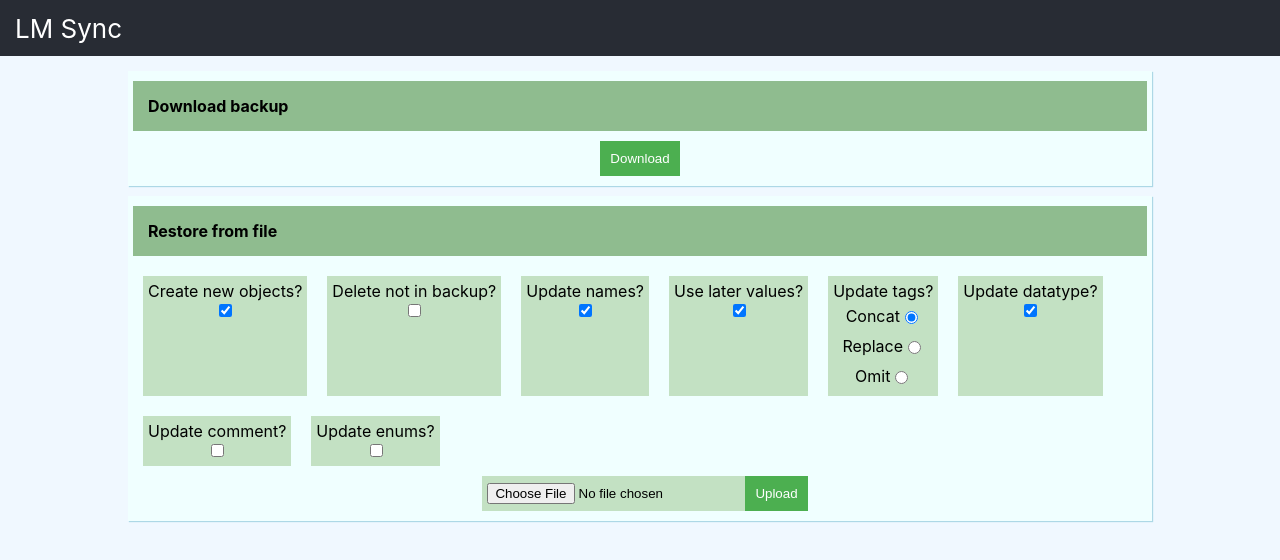
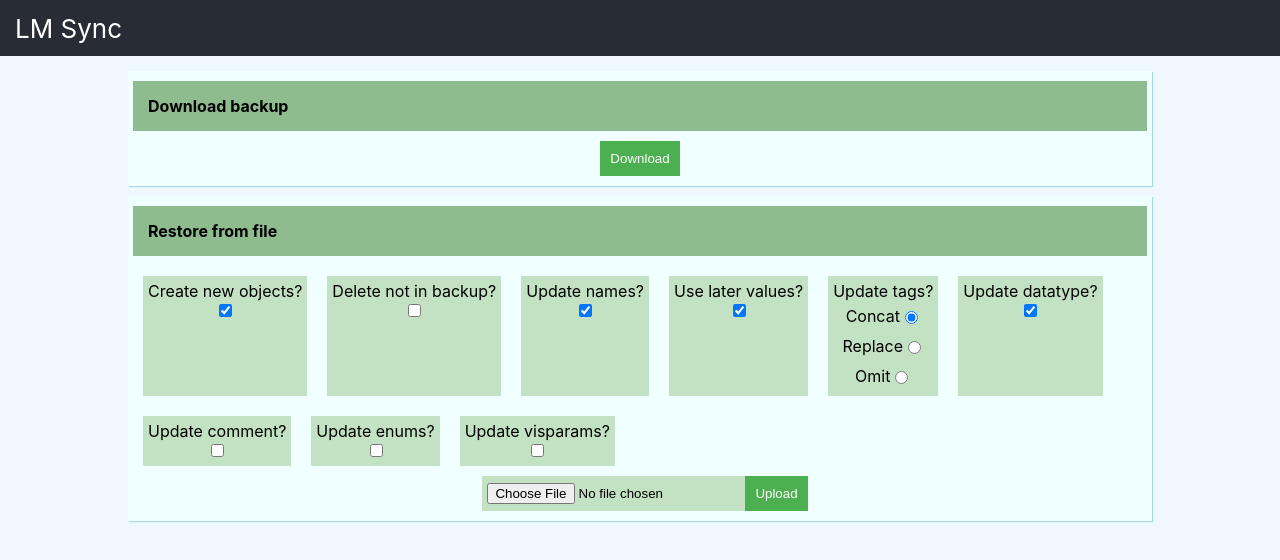
Before and after one commit to buuuudzik/lmsync, a React (Create React App) app: page / in a window 1280 px wide. Shown: the top 560 px of the page. Built offline with nearby package versions, Linux system fonts and the light colour scheme; some icons are missing.

Commit message:
Support visparams

```diff
--- a/src/App.js
+++ b/src/App.js
@@ -19,6 +19,7 @@ class App extends React.Component {
         datatype: "replace", // "replace" || "let"
         comment: "let", // "replace" || "let"
         enums: "let", // "replace" || "let"
+        visparams: "let", // "replace" || "let"
         tags: "concat", // "replace" || "concat" || "let"
       },
     };
@@ -206,6 +207,12 @@ class App extends React.Component {
                     {this.createPolicyCheckbox("enums", "replace", "let")}
                   </div>
                 </div>
+                <div className="backup-option">
+                  <div>
+                    <div>Update visparams?</div>
+                    {this.createPolicyCheckbox("visparams", "replace", "let")}
+                  </div>
+                </div>
               </div>
               <UploaderBackup
                 url={`backup.lp?${this.getPoliciesParams()}`}
```
Also changed, not shown: 1 other file (tests, documents, lock files or other folders).
